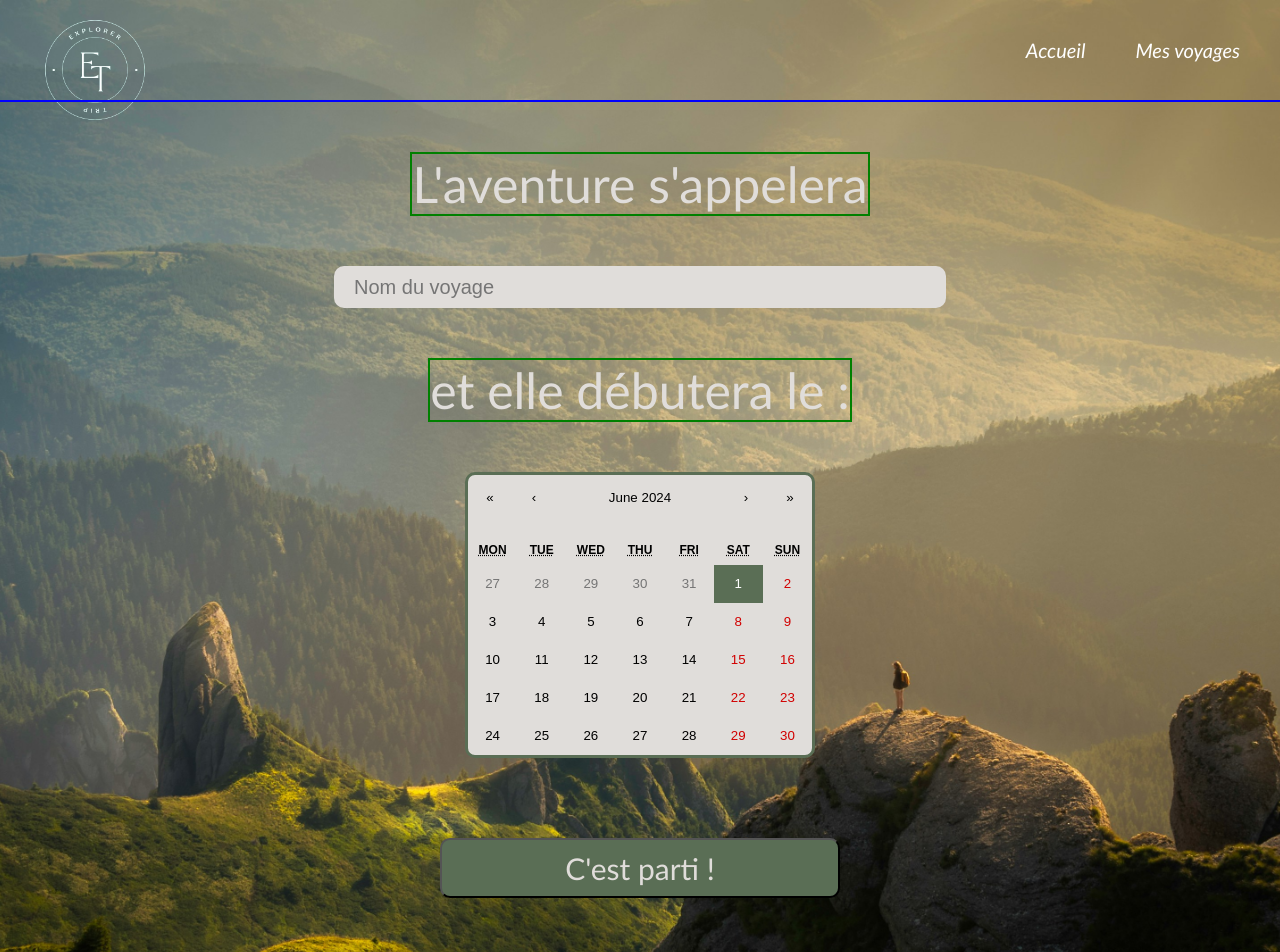
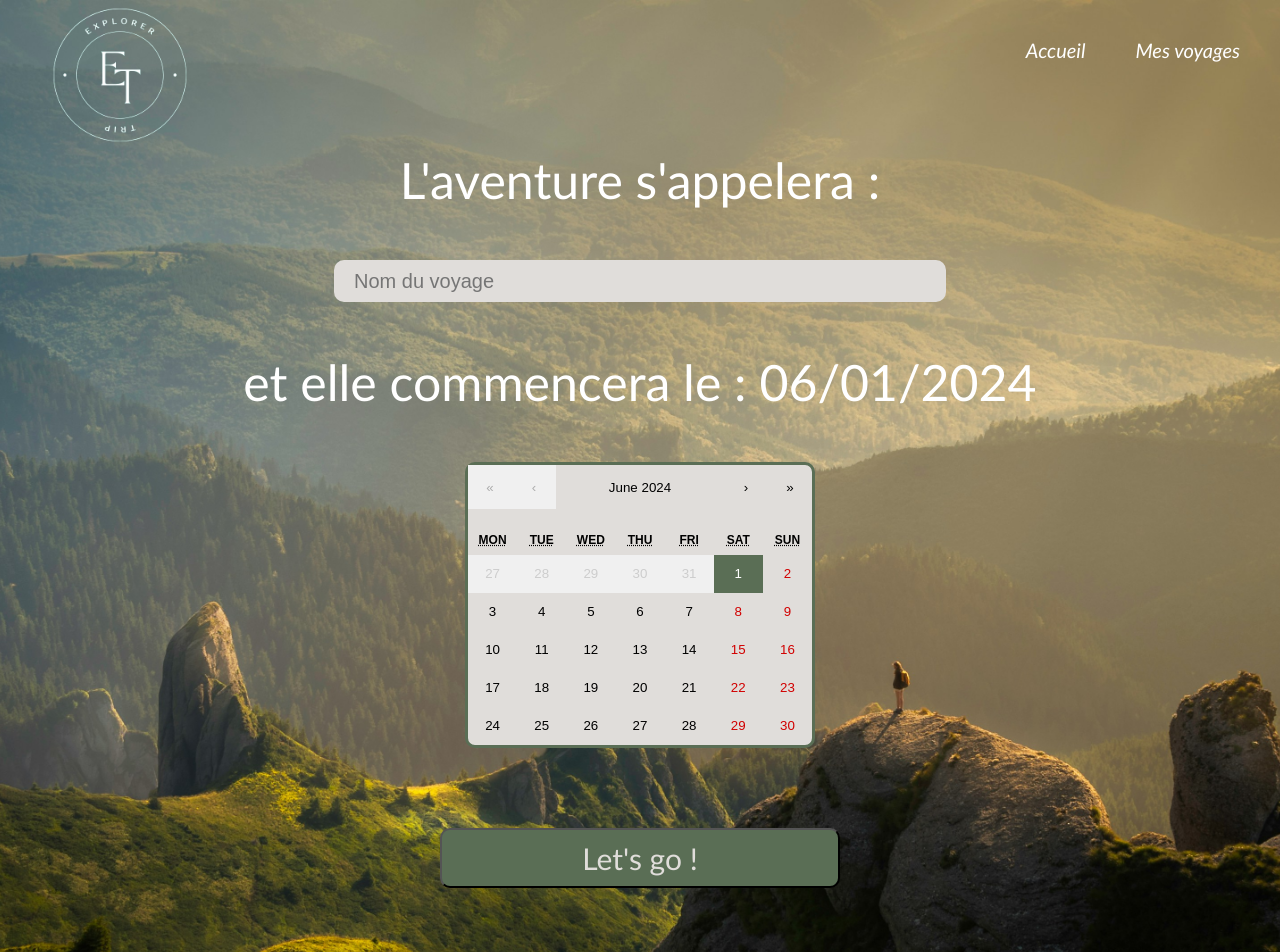
Before and after one commit to ZarakiMelo/Explorer-Trip, a React (Create React App) app: page /MyTrip in a window 1280 px wide. Shown: the top 952 px of the page. Built offline with nearby package versions, Linux system fonts and the light colour scheme.

Commit message:
NewTrip component: Implemented Trip state, user input validation, date formatting and management functions, and changed display upon creating a new trip.

```diff
--- a/src/components/GetNewTrip/GetNewTrip.module.css
+++ b/src/components/GetNewTrip/GetNewTrip.module.css
@@ -20,6 +20,11 @@
     border-radius: 20px;
   }
 
+  .nav:hover {
+    cursor: pointer;
+  }
+
+
   .link{
     color: #fff;
     font-family:'Trebuchet MS', 'Lucida Sans Unicode', 'Lucida Grande', 'Lucida Sans', Arial, sans-serif;
@@ -28,7 +33,3 @@
     text-decoration: none;
     text-align: center;
   }
-
-  .nav:hover {
-    cursor: pointer;
-  }
--- a/src/components/HomeNavBar/HomeNavBar.module.css
+++ b/src/components/HomeNavBar/HomeNavBar.module.css
@@ -8,8 +8,6 @@
   margin-bottom: 2%;
 }
 
-
-
 .nav-item {
   padding: 10px;
   display:flex;
@@ -18,20 +16,19 @@
   transition: height 0.5s ease;
 }
 
-  .nav-links {
+.nav-item:hover {
+    height: 10px;
+    cursor: pointer;
+    border-bottom: 1px solid white;
+  }
+
+.nav-links {
     color: #fff;
     font-family:'Trebuchet MS', 'Lucida Sans Unicode', 'Lucida Grande', 'Lucida Sans', Arial, sans-serif;
     font-size: 20px;
     font-style: italic;
     text-decoration: none;
   }
-
-  .nav-item:hover {
-    height: 10px;
-    cursor: pointer;
-    border-bottom: 1px solid white;
-  }
-
   /* Styles for mobile view */
   @media screen and (max-width: 1700px) {
 
--- a/src/components/MainNavBar/MainNavBar.module.css
+++ b/src/components/MainNavBar/MainNavBar.module.css
@@ -7,10 +7,10 @@
   }
 
   .logo{
-    height: 150px;
-    width: 150px;
+    height: 200px;
+    width: 200px;
     padding-left: 20px;
-    padding-top: 40px;
+    padding-top: 50px;
   }
 
   .nav_container{
--- a/src/components/NewTrip/NewTrip.module.css
+++ b/src/components/NewTrip/NewTrip.module.css
@@ -15,14 +15,12 @@
     align-items: center;
     height: 100%;
     width: 100vw;
-  border: 2px solid blue;
   }
 
 .text{
     font-size: 50px;
     font-family: 'Trebuchet MS', 'Lucida Sans Unicode', 'Lucida Grande', 'Lucida Sans', Arial, sans-serif;
-  color: #e0ddda;
-  border: 2px solid green;
+    color: white;
   }
 .input{
    height: 40px;
@@ -31,11 +29,9 @@
    border:none;
   font-size: 20px;
  }
-
 .input, textarea{
   background-color: #e0ddda;
    }
-
 .input, ::placeholder{
   padding-left: 10px;
   }
@@ -51,18 +47,6 @@
     background-color: #5A6E55;
    }
 
-.modal_content{
-  display: flex;
-  flex-direction: column;
-  justify-content: space-around;
-  align-items:center ;
-  height: 200px;
-  width: 400px;
-  border-radius: 20px;
-  border: 2px solid #5A6E55;
-  background-color: #e0ddda;
-
-}
 
 @media screen and (max-width:900px) {
   .input{
--- a/src/components/NewTrip/NewTrip.tsx
+++ b/src/components/NewTrip/NewTrip.tsx
@@ -7,10 +7,42 @@ import '../../styles/CustomCalendar.css';
 import Modal from 'react-modal';
 import ModalButton from '../ModalButton/ModalButton';
 
+/**
+ * Represents a fragment of a value for a date.
+ */
+type ValuePiece = Date | null;
 
-type ValuePiece = Date | null;
+/**
+ * Represents a value for a date, which can be either a complete date or a pair of date values (start and end).
+ */
 type Value = ValuePiece | [ValuePiece, ValuePiece];
-const customStyles: Modal.Styles= {
+
+/**
+ * Represents the content of a modal.
+ */
+type ModalContent = {
+  /** State of the modal */
+  state: boolean,
+  /** Message to be displayed in the modal */
+  message: string
+}
+
+/**
+ * Represents a trip.
+ */
+type Trip = {
+  /** State of the trip */
+  state: boolean,
+  /** Name of the trip */
+  name: string,
+  /** Start date of the trip */
+  startDay: Value,
+}
+
+/**
+ * Custom styles for the modal.
+ */
+const customStyles: Modal.Styles = {
   content: {
     display: "flex",
     flexDirection: "column",
@@ -26,51 +58,94 @@ const customStyles: Modal.Styles= {
     left: '50%',
     right: 'auto',
     bottom: 'auto',
+    backgroundColor: "#e0ddda",
   },
   overlay: {
     backgroundColor: "rgba(0, 0, 0, 0.75)",
   },
 };
-type ModalContent = {
-  state : boolean,
-  message : string
+
+/**
+ * Main component for creating a new trip.
+ */
+const NewTrip: React.FC = () => {
+  const [trip, setTrip] = useState<Trip>({
+    state: false,
+    name: "",
+    startDay: new Date(),
+  });
+  const [modal, setModal] = useState<ModalContent>({ state: false, message: "" });
+
+  // Modal functions
+  /**
+   * Opens the modal with a specified message.
+   * @param message - Message to be displayed in the modal.
+   */
+  const openModal = (message: string) => {
+    setModal({ state: true, message })
   }
 
-const NewTrip: React.FC = () => {
-  const [trip, setTrip] = useState<string>("");
-  const [date, setDate] = useState<Value>(new Date());
-  const [submitted, setSubmitted] = useState<boolean>(false);
-  const [modal, setModal] = useState<ModalContent>({state : false, message : ""});
+  /**
+   * Closes the modal.
+   */
+  const closeModal = () => { setModal({ state: false, message: "" }) }
 
-  //Modal functions
-  const openModal = (message:string) => {
-    setModal({state:true,message})}
-  const closeModal = () => {setModal({state : false, message : ""})}
-
-  //inputs verification
+  // User inputs verification
+  /**
+   * Handles the submission of the trip creation form.
+   * Checks user inputs and triggers modal display in case of errors.
+   */
   const handleSubmit = () => {
-    if (!trip) {
-      openModal("Saisir un nom de voyage");
-    } if (!date) {
-      openModal("Saisir une date de début");
-    } else {
-        setSubmitted(true);
-        openModal(formatDate())
-    }
+    if (!validateTrip()) return;
+    setTrip({ ...trip, state: true });
+    openModal("Voyage créé !!!!")
   };
 
-
-
-  const formatDate = () => {
-    if (!date || date instanceof Array) return "";
-    else{
-        const options = { day: '2-digit' as const, month: '2-digit' as const, year: 'numeric' as const };
-        return date.toLocaleDateString('fr-FR', options);
+  /**
+   * Validates user inputs.
+   * Displays an error modal if any issues.
+   * @returns True if inputs are valid, otherwise false.
+   */
+  const validateTrip = () => {
+    if (!trip.name) {
+      openModal("Saisir un nom de voyage");
+      return false;
+    } else if (!trip.startDay) {
+      openModal("Saisir une date de début");
+      return false;
+    } else if (formatDate(trip.startDay) === formatDate(new Date())) {
+      openModal("On va peut-être attendre demain pour partir !!^^");
+      return false;
     }
+    return true;
   };
 
+  /**
+   * Handles the change of trip name based on user input.
+   * @param name - New trip name.
+   */
+  const handleNameChange = (name: string) => {
+    setTrip({ ...trip, name })
+  }
 
+  /**
+   * Handles the change of trip start date based on user selection.
+   * @param startDay - New start date of the trip.
+   */
+  const handleStartDayChange = (startDay: Value) => {
+    setTrip({ ...trip, startDay })
+  }
 
+  /**
+   * Formats a date into a string in "dd/MM/YYYY" format.
+   * @param date - Date to format.
+   * @returns Formatted date as a string.
+   */
+  const formatDate = (date: Value) => {
+    if (!date || date instanceof Array) return "";
+    const options = { day: '2-digit' as const, month: '2-digit' as const, year: 'numeric' as const };
+    return date.toLocaleDateString('en-US', options);
+  };
 
   return (
     <div className={styles.container}>
@@ -83,17 +158,25 @@ const NewTrip: React.FC = () => {
           contentLabel="Example Modal"
           shouldCloseOnOverlayClick={false}
         >
-        <div className={styles.modal_content}>
           <p>{modal.message}</p>
           <ModalButton action={closeModal} text="Compris" color="#5A6E55"></ModalButton>
-        </div>
         </Modal>
 
-        <p className={styles.text}>L'aventure s'appelera</p>
-        <input className={styles.input} type="text" value={trip} onChange={(e) => setTrip(e.target.value)} placeholder="Nom du voyage" maxLength={50}/>
-        <p className={styles.text}>et elle débutera le :</p>
-        <Calendar onChange={setDate} value={date} />
-        <button className={styles.submit_button} type="submit" onClick={handleSubmit}>C'est parti !</button>
+        {!trip.state && (
+          <>
+            <p className={styles.text}>L'aventure s'appelera :</p>
+            <input className={styles.input} type="text" value={trip.name} onChange={(e) => handleNameChange(e.target.value)} placeholder="Nom du voyage" maxLength={50} />
+            <p className={styles.text}>et elle commencera le : {formatDate(trip.startDay)}</p>
+            <Calendar onChange={handleStartDayChange} value={trip.startDay} minDate={new Date()} />
+            <button className={styles.submit_button} type="submit" onClick={handleSubmit}>Let's go !</button>
+          </>
+        )}
+        {trip.state && (
+          <>
+            <h1>{trip.name}</h1>
+            <p>will start on: {formatDate(trip.startDay)} !</p>
+          </>)
+        }
 
       </div>
     </div>
--- a/src/components/StepCard/StepCard.module.css
+++ b/src/components/StepCard/StepCard.module.css
@@ -27,9 +27,6 @@
 
  /* Styles for mobile view */
  @media screen and (max-width: 950px) {
-    .number{
-        margin-top: -20px;
-    }
     .card{
         display: flex;
         flex-direction: column;
@@ -38,7 +35,9 @@
         height: 700px;
         width: 500px;
     }
-
+    .number{
+            margin-top: -20px;
+        }
  }
  @media (min-width:951px) and (max-width: 1500px) {
     .image{
```
Also changed, not shown: src/components/Section/Section.tsx (deleted, +0 -11 lines), src/components/Quote/Quote.module.css (indentation only). Lines whose indentation alone changed are shown as unchanged.
